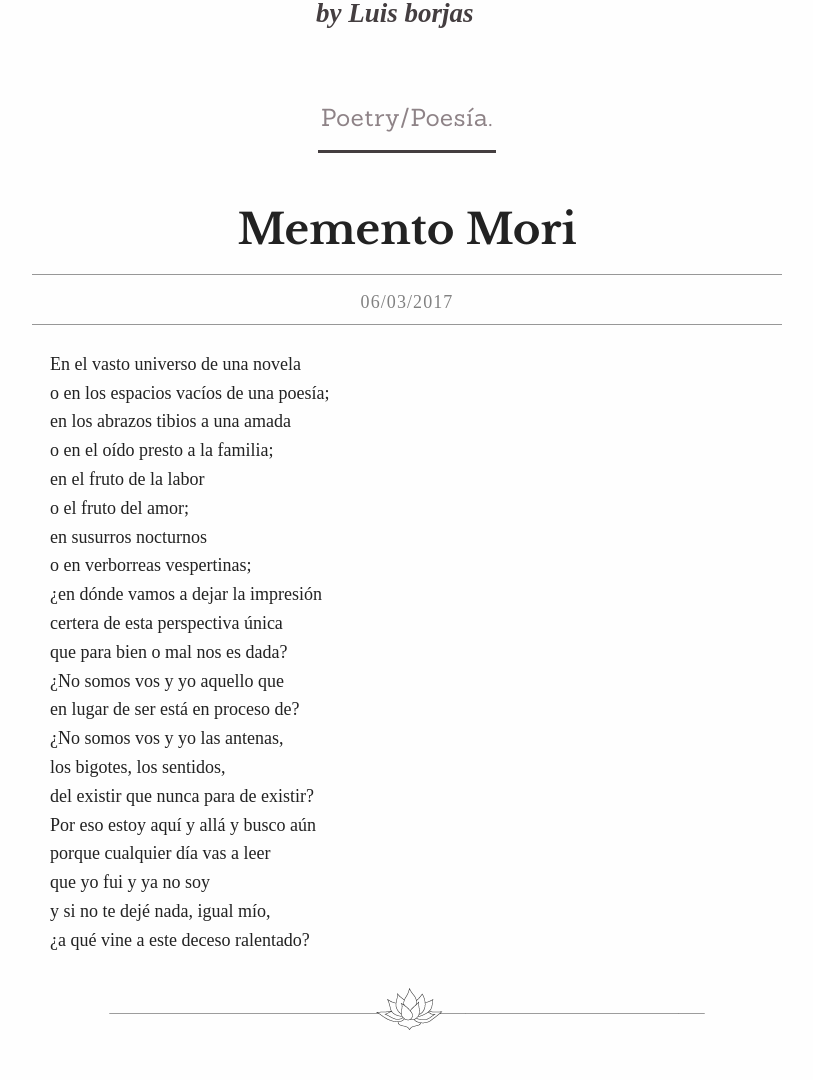
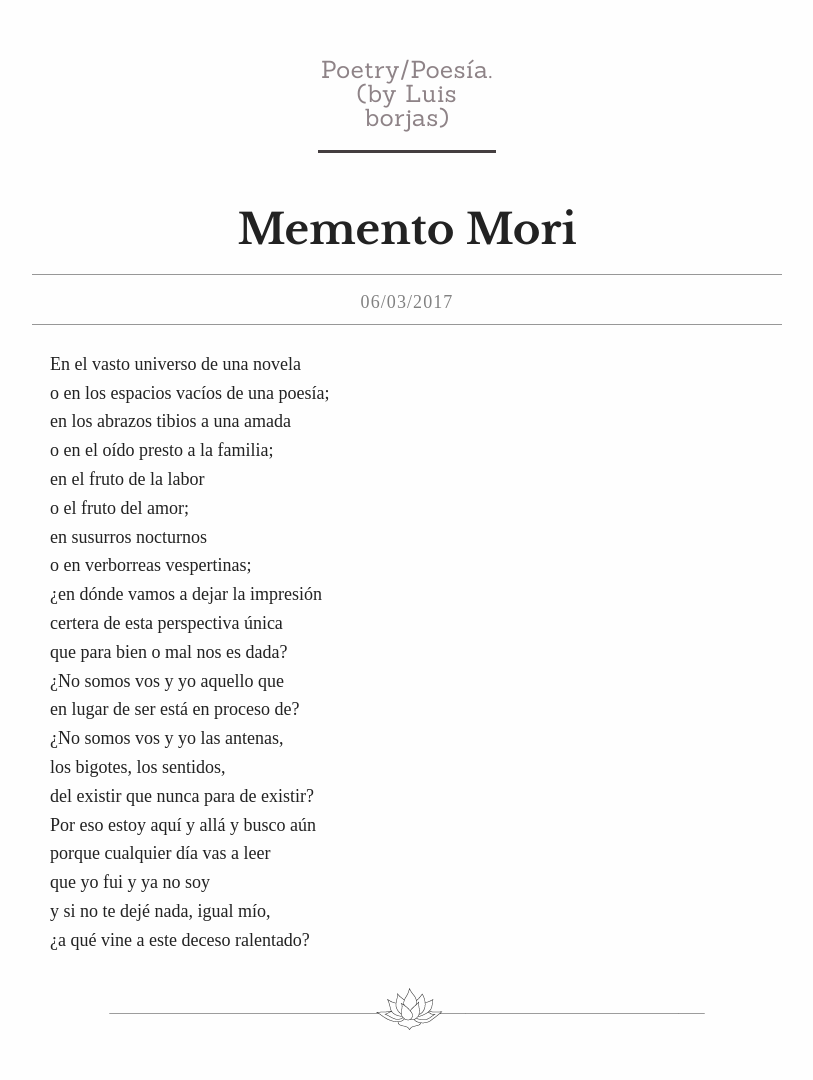
Before and after one commit to lfborjas/home, a Jekyll site: the page built from index.html, in a window 1280 px wide. Shown: the whole page, without its empty margins (233-1046 px from the left). Built offline with Jekyll 4.4.1, drawn with Linux system fonts in a browser that asks for light colours; the list of posts is cut into pages by our own code.

Commit message:
maybe better heading

```diff
--- a/_includes/header.html
+++ b/_includes/header.html
@@ -1,6 +1,5 @@
 <header role="banner">
     <a href="/" id="banner" title="{{ site.title }}">
-        <h1>{{ site.title }}</h1>
-        <h2><em>by {{site.author}}</em></h2>
+        <h1>{{ site.title }} (by {{site.author}})</h1>
     </a>
 </header>
```
